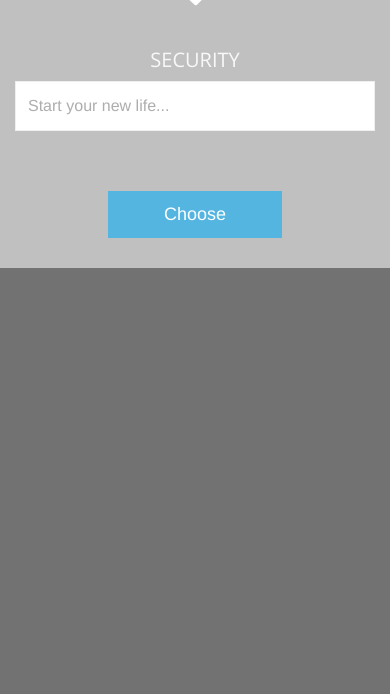
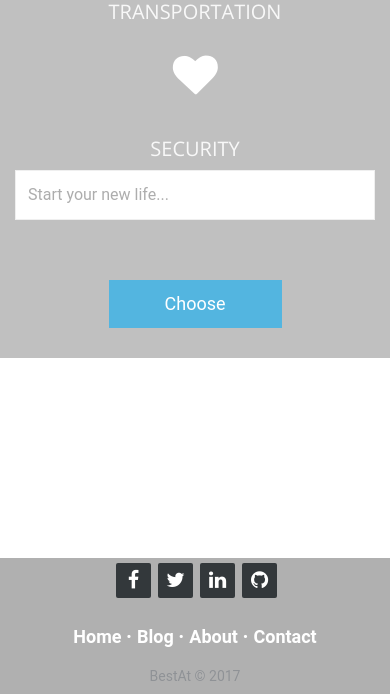
Before and after one commit to david-grey/BESTAT, a Django app: page / in a window 390 px wide. Shown: the part 845-1539 px from the top of the page. Before the commit the page ends 1113 px from the top, so only its background shows below. Run offline with Django 3.2, Linux system fonts and the light colour scheme; some libraries are stand-ins or nearby versions.

Commit message:
log in recovery and UI change

```diff
--- a/src/bestat/static/css/bestat.navbar.css
+++ b/src/bestat/static/css/bestat.navbar.css
@@ -114,3 +114,98 @@
 .btn-effect:after {
     background: #2E2E2E;
 }
+
+
+@import url(https://fonts.googleapis.com/css?family=Roboto:400,500,300,700);
+
+* {
+  font-family: Roboto;
+}
+
+
+
+.footer-distributed {
+  background-color: rgba(0, 0, 0, 0.31);;
+  box-shadow: 0 1px 1px 0 rgba(0, 0, 0, 0.31);
+  box-sizing: border-box;
+  width: 100%;
+  text-align: left;
+  font: normal 16px sans-serif;
+  padding: 5px 50px;
+}
+
+.footer-distributed .footer-left p {
+  color: #8f9296;
+  font-size: 14px;
+  margin: 0;
+}
+/* Footer links */
+
+.footer-distributed p.footer-links {
+  font-size: 18px;
+  font-weight: bold;
+  color: #ffffff;
+  margin: 0 0 10px;
+  padding: 0;
+  transition: ease .25s;
+}
+
+.footer-distributed p.footer-links a {
+  display: inline-block;
+  line-height: 1.8;
+  text-decoration: none;
+  color: inherit;
+  transition: ease .25s;
+}
+
+.footer-distributed .footer-links a:before {
+  content: "·";
+  font-size: 20px;
+  left: 0;
+  color: #fff;
+  display: inline-block;
+  padding-right: 5px;
+}
+
+.footer-distributed .footer-links .link-1:before {
+  content: none;
+}
+
+.footer-distributed .footer-right {
+  float: right;
+  margin-top: 6px;
+  max-width: 180px;
+}
+
+.footer-distributed .footer-right a {
+  display: inline-block;
+  width: 35px;
+  height: 35px;
+  background-color: #33383b;
+  border-radius: 2px;
+  font-size: 20px;
+  color: #ffffff;
+  text-align: center;
+  line-height: 35px;
+  margin-left: 3px;
+  transition:all .25s;
+}
+
+.footer-distributed .footer-right a:hover{transform:scale(1.1); -webkit-transform:scale(1.1);}
+
+.footer-distributed p.footer-links a:hover{text-decoration:underline;}
+
+/* Media Queries */
+
+@media (max-width: 600px) {
+  .footer-distributed .footer-left, .footer-distributed .footer-right {
+    text-align: center;
+  }
+  .footer-distributed .footer-right {
+    float: none;
+    margin: 0 auto 20px;
+  }
+  .footer-distributed .footer-left p.footer-links {
+    line-height: 1.8;
+  }
+}
--- a/src/bestat/static/css/main.css
+++ b/src/bestat/static/css/main.css
@@ -7,6 +7,7 @@
     background-color: rgba(0, 0, 0, 0.31);
     padding-top: 30px;
     padding-bottom: 30px;
+    margin-bottom: 200px;
 }
 
 figure, p, address {
--- a/src/bestat/static/js/bestat.map.js
+++ b/src/bestat/static/js/bestat.map.js
@@ -52,7 +52,9 @@ $(document).ready(function () {
         contextmenu: true,
         contextmenuWidth: 140,
         contextmenuItems: [{
-            text: 'Education',
+            text: 'Find the places nearby:'
+
+        },'-', {text: 'Education',
             callback: function (e) {
                 search_place('school', e.latlng)
             }
--- a/src/bestat/templates/base.html
+++ b/src/bestat/templates/base.html
@@ -27,8 +27,6 @@
     <!-- bootstrap.min -->
     <link rel="stylesheet" href="{% static "css/animate.css" %}">
     <!-- Main Stylesheet -->
-    <!-- link rel="stylesheet" href="" -->
-    <!-- Navbar -->
     <link rel="stylesheet" href="{% static "css/bestat.navbar.css" %}">
     {% block css %}
     {% endblock %}
@@ -121,7 +119,36 @@
 
 
 {% endblock %}
+{% block footer %}
 
+    <footer class="footer-distributed">
+
+        <div class="footer-right">
+
+            <a href="#"><i class="fa fa-facebook"></i></a>
+            <a href="#"><i class="fa fa-twitter"></i></a>
+            <a href="#"><i class="fa fa-linkedin"></i></a>
+            <a href="#"><i class="fa fa-github"></i></a>
+
+        </div>
+
+        <div class="footer-left">
+
+            <p class="footer-links">
+                <a class="link-1" href="{% url 'bestat:home' %}">Home</a>
+
+                <a href="#">Blog</a>
+
+                <a href="#">About</a>
+
+                <a href="#">Contact</a>
+            </p>
+
+            <p>BestAt &copy; 2017</p>
+        </div>
+
+    </footer>
+{% endblock %}
 <!-- Essential jQuery Plugins
 ================================================== -->
 <!-- Main jQuery -->
--- a/src/bestat/templates/homepage.html
+++ b/src/bestat/templates/homepage.html
@@ -1,6 +1,6 @@
 {% extends "base.html" %}
 {% load static %}
-{% block title %}Bestat{% endblock %}
+{% block title %}Bestat: Your personal neighborhood selection assistant{% endblock %}
 {% block css %}
     <link rel="stylesheet" href="{% static "css/jquery-ui.min.css" %}">
     <link rel="stylesheet" href="{% static "css/main.css" %}">
@@ -14,6 +14,7 @@
 
                 <div class="sec-title text-center wow animated fadeInDown">
                     <h2>Choose City</h2>
+                    <h4>At BestAt, We use big data to choose the best neighbor hood for your. Find your home by one click!</h4>
                 </div>
 
                 <div class="col-md-3 col-sm-6 col-xs-12 text-center wow animated zoomIn">
@@ -21,7 +22,7 @@
                         <div class="service-icon">
                             <i class="fa fa-home fa-3x"></i>
                         </div>
-                        <h3>Support</h3>
+                        <h3>Convenience</h3>
 
                     </div>
                 </div>
```
